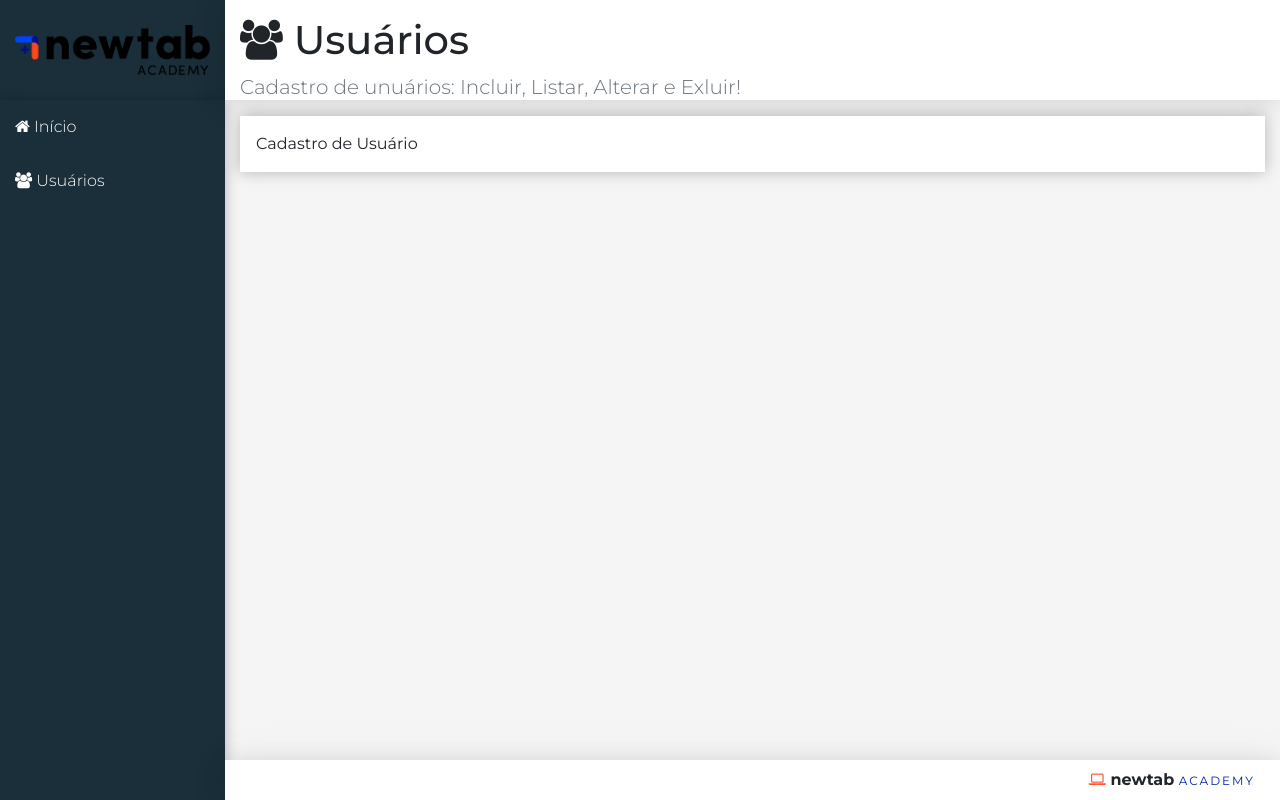
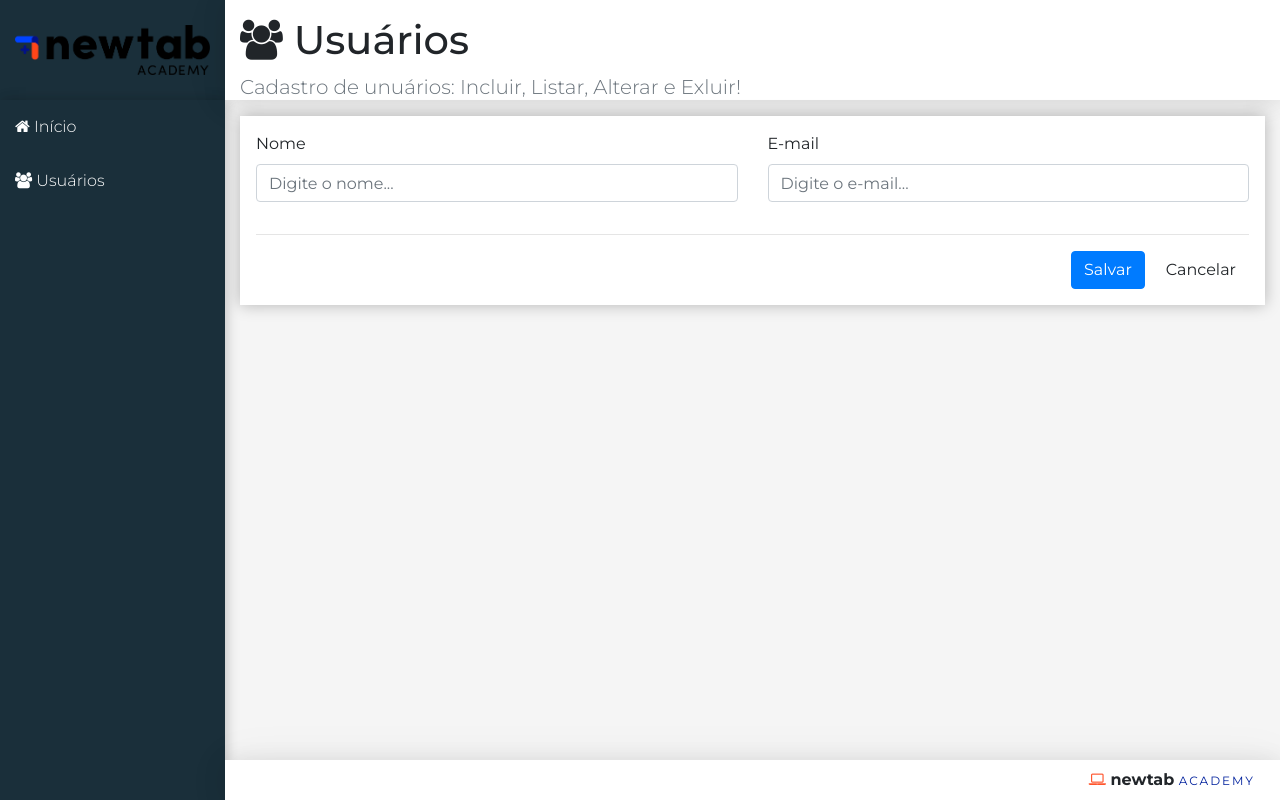
Before and after one commit to santossamir/app-cadastro-usuario, a React (Create React App) app: page /users in a window 1280 px wide. Built offline with nearby package versions, Linux system fonts and the light colour scheme.

Commit message:
Desenvolvendo o formulario de cadastro e lincando ele com o nosso backend.

```diff
--- a/src/backend/db.json
+++ b/src/backend/db.json
@@ -1,11 +1,19 @@
 {
-    "users":[{
+  "users": [
+    {
       "id": 1,
       "name": "Arthur Oliveira",
       "email": "aoliveira@coder.com.br"
-    },{
+    },
+    {
       "id": 2,
       "name": "Maria Julia da Silva",
       "email": "mjds@empresa.com"
-    }]
+    },
+    {
+      "name": "Ana Silva",
+      "email": "anasilva@negocio.com.br",
+      "id": 3
     }
+  ]
+}
--- a/src/components/user/UserCrud.jsx
+++ b/src/components/user/UserCrud.jsx
@@ -1,4 +1,5 @@
 import React, {Component} from 'react';
+import axios from 'axios';
 import Main from '../template/Main';
 
 const headerProps = {
@@ -7,11 +8,83 @@ const headerProps = {
     subtitle: 'Cadastro de unuários: Incluir, Listar, Alterar e Exluir!'
 }
 
+const baseURL = 'http://localhost:3001/users'
+const initialState = {
+    user: {name: '', email: ''},
+    list: []
+}
 export default class UserCrud extends Component {
+
+    state = { ...initialState}
+
+    clear() {
+       this.setState({user: initialState.user})
+    }
+
+    save() {
+        const user = this.state.user
+        const method = user.id ? 'put' : 'post'
+        const url = user.id ? `${baseURL}/${user.id}` : baseURL
+        axios[method](url, user)
+            .then(resp => {
+                const list = this.getUpdateList(resp.data)
+                this.setState({user: initialState.user, list})
+            })
+    }
+
+    getUpdateList(user) {
+        const list = this.state.list.filter( u => u.id !== user.id)
+        list.unshift(user)
+        return list
+    }
+
+    updateField(event) {
+        const user = {...this.state.user}
+        user[event.target.name] = event.target.value;
+        this.setState({user})
+    }
+
+    renderForm(){
+        return(
+            <div className="form">
+                <div className='row'>
+                    <div className='col-12 col-md-6'>
+                        <div className="from-group">
+                            <label>Nome</label>
+                            <input type='text' className='form-control' name='name'
+                                value={this.state.user.name} onChange={e => this.updateField(e)}
+                                placeholder= 'Digite o nome...' />
+                        </div>
+                    </div>
+
+                    <div className='col-12 col-md-6'>
+                        <div className='form-group'>
+                            <label>E-mail</label>
+                            <input type='text' className='form-control' name='email'
+                                value={this.state.user.email} onChange={e => this.updateField(e)}
+                                placeholder= 'Digite o e-mail...' />
+                        </div>
+                    </div>
+                </div>
+                <hr />
+                <div className='row'>
+                    <div className="col-12 d-flex justify-content-end">
+                        <button className="btn btn-primary" onClick={e => this.save(e)}>
+                            Salvar
+                        </button>
+                        <button className='btn bn-secondary ml-2' onClick={e => this.clear}>
+                            Cancelar
+                        </button>
+                    </div>
+
+                </div>
+            </div>
+        )
+    }
     render(){
         return(
             <Main {...headerProps}>
-                Cadastro de Usuário
+                {this.renderForm()}
             </Main>
         )
     }
```
Lines whose indentation alone changed are shown as unchanged.
